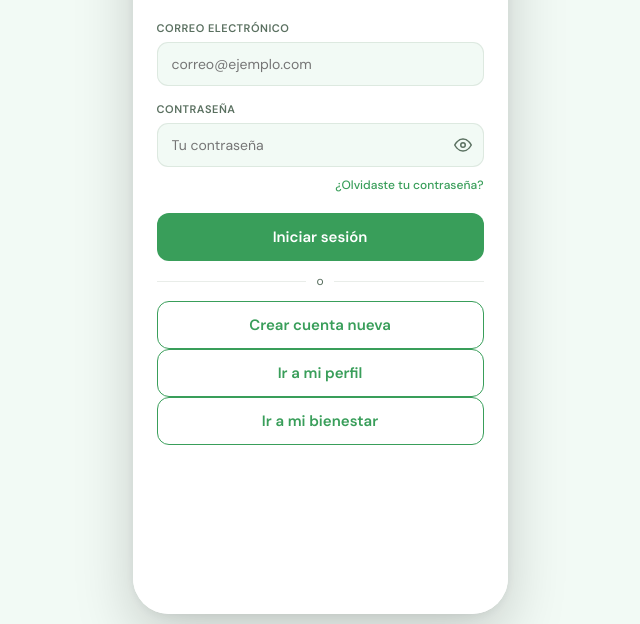
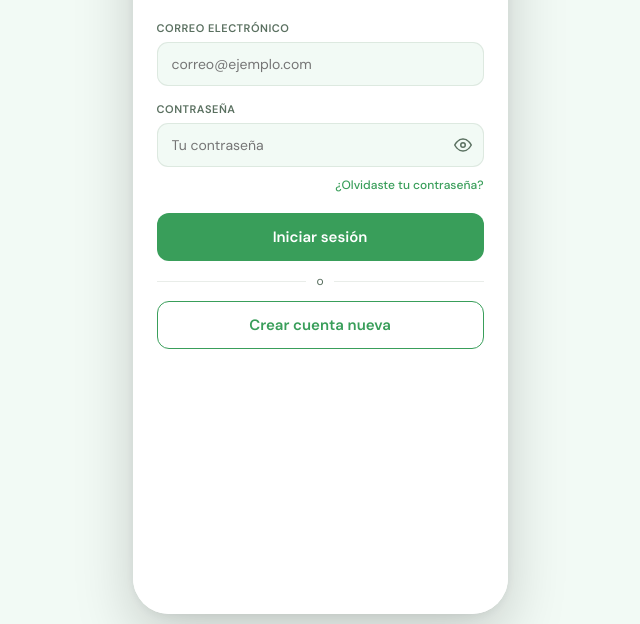
Before and after one commit to SantiagoRo12S/MindFlow_Proyect, a plain HTML site: page Index.html in a window 1280 px wide. Shown: the part 176-800 px from the top of the page, without its empty margins (320-960 px from the left). Drawn offline with Linux system fonts and the light colour scheme.

Commit message:
Remove navigation buttons to profile and wellness from login screen

```diff
--- a/Index.html
+++ b/Index.html
@@ -52,8 +52,6 @@
       <button class="auth-btn" onclick="hacerLogin()">Iniciar sesión</button>
       <div class="auth-divider"><span>o</span></div>
       <button class="auth-btn-sec" onclick="irA('screen-register')">Crear cuenta nueva</button>
-      <button class="auth-btn-sec" onclick="irA('app-main');cambiarTab('perfil')">Ir a mi perfil</button>
-      <button class="auth-btn-sec" onclick="irA('app-main');cambiarTab('bienestar')">Ir a mi bienestar</button>
     </div>
   </div>
 
```
